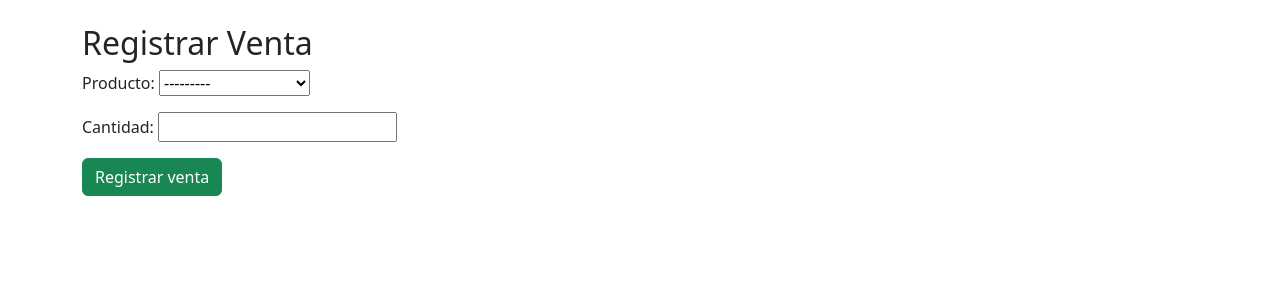
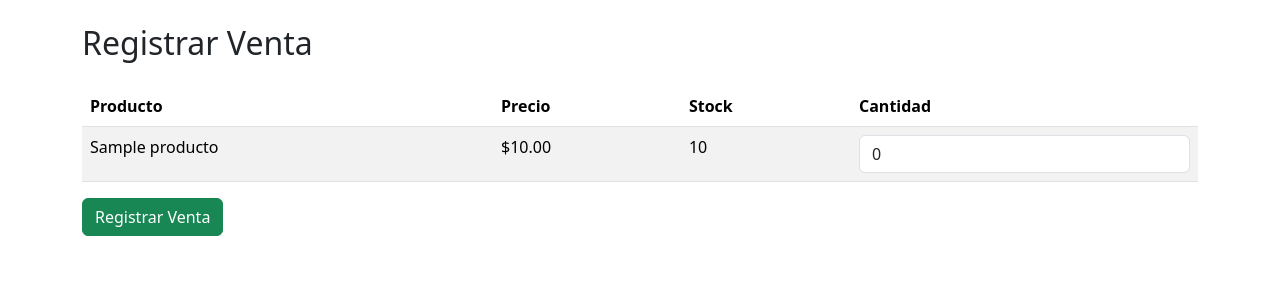
Before and after one commit to Nataly2802/LiquorEventsDjango, a Django app: page /venta/ in a window 1280 px wide. Shown: the part 56-356 px from the top of the page. Run offline with Django 5.2, Linux system fonts and the light colour scheme; a user stored in the database is signed in; tables that the repository leaves empty hold one stand-in row (values such as "Sample post").

Commit message:
ventas con varios productos

```diff
--- a/inventario/templates/inventario/venta.html
+++ b/inventario/templates/inventario/venta.html
@@ -2,16 +2,60 @@
 
 {% block contenido %}
 
-<h2>Registrar Venta</h2>
+<h2 class="mb-4">Registrar Venta</h2>
 
 <form method="POST">
 
 {% csrf_token %}
 
-{{ form.as_p }}
+<table class="table table-striped">
+
+<thead>
+
+<tr>
+<th>Producto</th>
+<th>Precio</th>
+<th>Stock</th>
+<th>Cantidad</th>
+</tr>
+
+</thead>
+
+<tbody>
+
+{% for producto in productos %}
+
+<tr>
+
+<td>{{ producto.nombre }}</td>
+
+<td>${{ producto.precio }}</td>
+
+<td>{{ producto.stock }}</td>
+
+<td>
+
+<input
+type="number"
+name="cantidad_{{ producto.id }}"
+min="0"
+max="{{ producto.stock }}"
+value="0"
+class="form-control"
+>
+
+</td>
+
+</tr>
+
+{% endfor %}
+
+</tbody>
+
+</table>
 
 <button class="btn btn-success">
-Registrar venta
+Registrar Venta
 </button>
 
 </form>
--- a/inventario/views.py
+++ b/inventario/views.py
@@ -7,43 +7,46 @@ from .models import Venta, DetalleVenta, Producto
 @login_required
 def crear_venta(request):
 
+    productos = Producto.objects.all()
+
     if request.method == "POST":
 
-        form = VentaForm(request.POST)
+        venta = Venta.objects.create(
+            empleado=request.user
+        )
 
-        if form.is_valid():
+        total = 0
 
-            producto = form.cleaned_data["producto"]
-            cantidad = form.cleaned_data["cantidad"]
+        for producto in productos:
 
-            if producto.stock >= cantidad:
+            cantidad = request.POST.get(f"cantidad_{producto.id}")
 
-                venta = Venta.objects.create(
-                    empleado=request.user
-                )
+            if cantidad:
 
-                subtotal = producto.precio * cantidad
+                cantidad = int(cantidad)
 
-                DetalleVenta.objects.create(
-                    venta=venta,
-                    producto=producto,
-                    cantidad=cantidad,
-                    precio=producto.precio,
-                    subtotal=subtotal
-                )
+                if cantidad > 0 and producto.stock >= cantidad:
 
-                venta.total = subtotal
-                venta.save()
+                    subtotal = producto.precio * cantidad
 
-                producto.stock -= cantidad
-                producto.save()
+                    DetalleVenta.objects.create(
+                        venta=venta,
+                        producto=producto,
+                        cantidad=cantidad,
+                        precio=producto.precio,
+                        subtotal=subtotal
+                    )
 
-                return redirect("/")
+                    producto.stock -= cantidad
+                    producto.save()
 
-    else:
+                    total += subtotal
 
-        form = VentaForm()
+        venta.total = total
+        venta.save()
+
+        return redirect("/venta/")
 
     return render(request, "inventario/venta.html", {
-        "form": form
+        "productos": productos
     })
```
